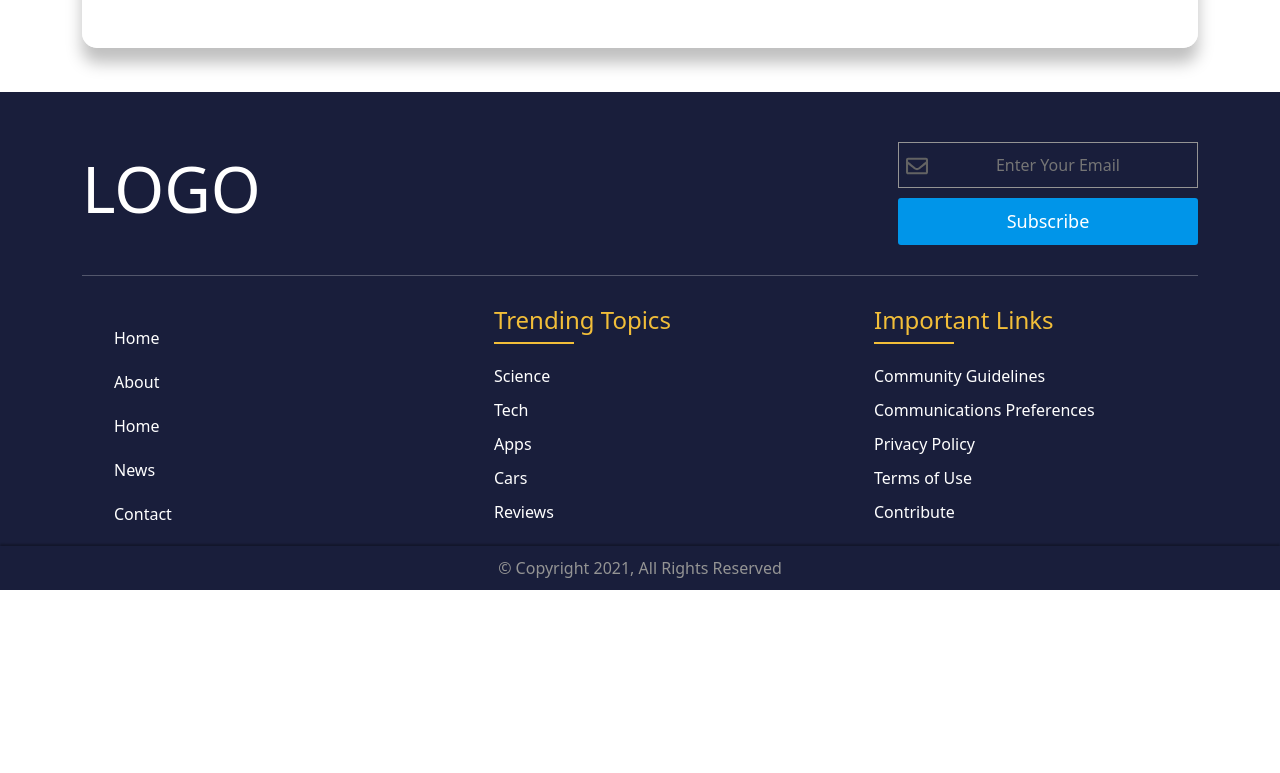
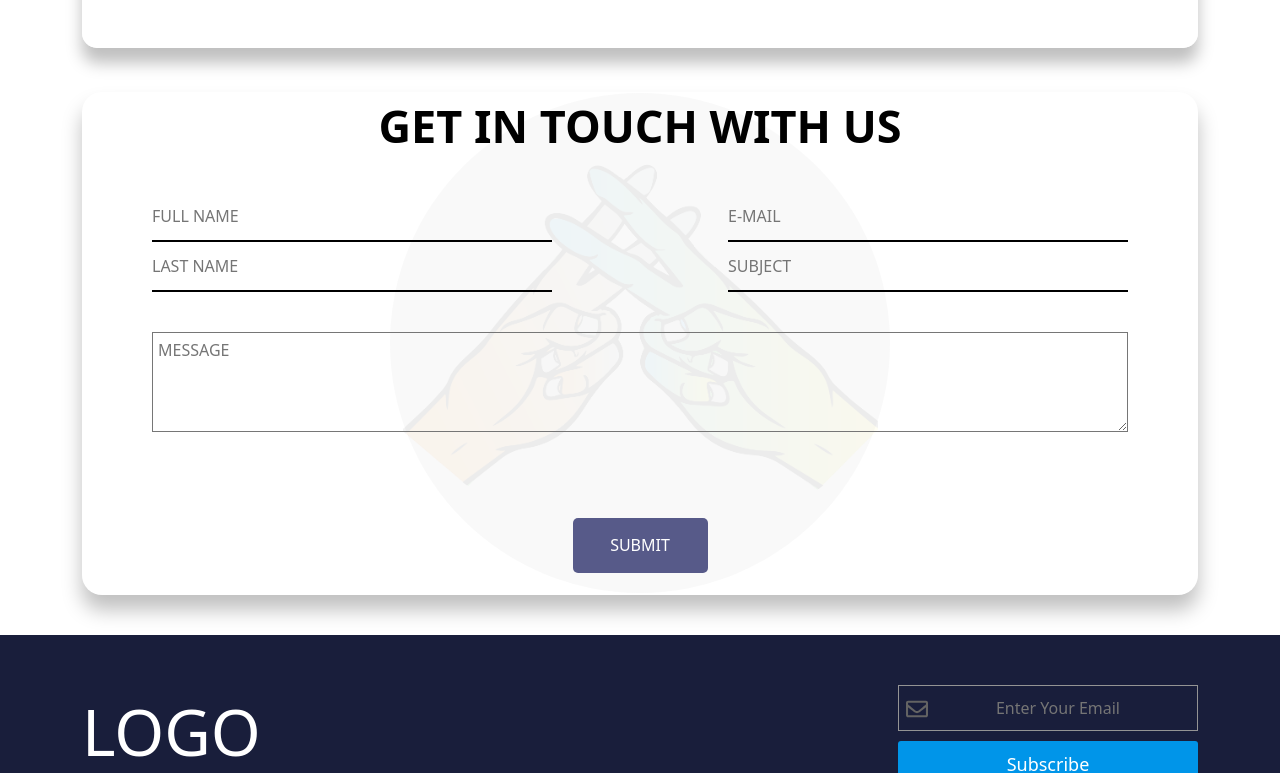
Before and after one commit to BECEF-Network/becef-network-website, a React (Create React App) app: page / in a window 1280 px wide. Shown: the part 1708-2481 px from the top of the page. Before the commit the page ends 2298 px from the top, so only its background shows below. Built offline with nearby package versions, Linux system fonts and the light colour scheme.

Commit message:
contact page 50%

```diff
--- a/src/App.js
+++ b/src/App.js
@@ -2,20 +2,21 @@ import "./App.css";
 import Homepage from "./Components/Homepage/Homepage";
 import Header from "./Components/Header/Header";
 import Slider2 from "./Components/Slider2/Slider2";
-import Footer from './Components/Footer/Footer'
+import Contact from "./Components/Contact/Contact";
+import Footer from "./Components/Footer/Footer";
 
 // bootstrap link
-import '../node_modules/bootstrap/dist/css/bootstrap.min.css'
+import "../node_modules/bootstrap/dist/css/bootstrap.min.css";
 // import Navbar from "./Components/Navbar/Navbar";
-import Contact from './Components/Contact/Contact'
 
 export default function App() {
   return (
     <>
       <Header />
-      <Slider2/>
-        <Homepage />
-      <Footer/>
+      <Slider2 />
+      <Homepage />
+      <Contact />
+      <Footer />
     </>
   );
 }
--- a/src/Components/Contact/Contact.css
+++ b/src/Components/Contact/Contact.css
@@ -0,0 +1,242 @@
+.contact {
+  position: relative;
+  width: 100%;
+  margin-bottom: 40px;
+  box-shadow: 0px 15px 20px rgba(0, 0, 0, 0.25);
+  border-radius: 20px;
+}
+
+.form {
+  position: relative;
+  color: black;
+  z-index: 3;
+}
+
+.contact::before {
+  content: "";
+  background-image: url(./img/hand.png);
+  background-size: 475px 475px;
+  background-repeat: no-repeat;
+  background-position: 50%;
+  position: absolute;
+  top: 0;
+  left: 0;
+  bottom: 0;
+  right: 0;
+  opacity: 0.05;
+  z-index: 2;
+}
+
+.circle {
+  position: absolute;
+  left: 50%;
+  top: 50%;
+  transform: translate(-50%, -50%);
+  height: 500px;
+  width: 500px;
+  border-radius: 50%;
+  background: #c4c4c4;
+  opacity: 0.1;
+}
+
+.title {
+  text-align: center;
+  font-size: 45px;
+  font-weight: 900;
+  text-transform: uppercase;
+  height: 60px;
+}
+
+.input-one {
+  padding-top: 40px;
+  padding-left: 70px;
+  padding-right: 70px;
+}
+.input-two {
+  padding-top: 40px;
+  padding-left: 70px;
+  padding-right: 70px;
+  margin-bottom: 80px;
+}
+
+.input-item {
+  position: relative;
+}
+
+.label {
+  position: absolute;
+  left: 0;
+  top: 20%;
+  text-transform: uppercase;
+  transition: all 300ms;
+  opacity: 0;
+}
+.labelFocus {
+  position: absolute;
+  left: -40px;
+  top: -30%;
+  text-transform: uppercase;
+  background-color: #191e3b;
+  padding: 5px;
+  color: white;
+  border-radius: 5px;
+  font-size: 0.8rem;
+  transition: all 300ms;
+  opacity: 1;
+}
+
+.label-msg {
+  position: absolute;
+  left: 2%;
+  top: 20%;
+  text-transform: uppercase;
+  opacity: 0;
+}
+#name {
+  height: 50px;
+  width: 400px;
+  border: none;
+  border-bottom: 2px solid black;
+  background-color: inherit;
+  outline: none;
+}
+
+.right-side {
+  float: right;
+}
+#textarea {
+  width: 100%;
+  height: 100px;
+  padding: 5px;
+  background-color: inherit;
+  outline: none;
+}
+
+.submit-btn {
+  text-align: center;
+}
+
+.submit-btn button {
+  width: 135px;
+  height: 55px;
+  background-color: #575a89;
+  color: white;
+  border: none;
+  border-radius: 5px;
+  margin-bottom: 22px;
+}
+
+@media only screen and (max-width: 700px) {
+  .title {
+    text-align: center;
+    font-size: 30px;
+    font-weight: 600;
+    padding-top: 20px;
+    text-transform: uppercase;
+    height: 60px;
+  }
+
+  .contact::before {
+    content: "";
+    background-image: url(./img/hand.png);
+    background-size: 300px 300px;
+    background-repeat: no-repeat;
+    background-position: 50%;
+    position: absolute;
+    top: 0;
+    left: 0;
+    bottom: 0;
+    right: 0;
+    opacity: 0.05;
+    z-index: 2;
+  }
+  .circle {
+    position: absolute;
+    left: 50%;
+    top: 50%;
+    transform: translate(-50%, -50%);
+    height: 300px;
+    width: 300px;
+    border-radius: 50%;
+    background: #c4c4c4;
+    opacity: 0.1;
+  }
+
+  .input-one {
+    padding-top: 40px;
+    padding-left: 30px;
+    padding-right: 30px;
+  }
+
+  .input-two {
+    padding-top: 40px;
+    padding-left: 30px;
+    padding-right: 38px;
+    margin-bottom: 30px;
+  }
+  /* .label-msg {
+    position: absolute;
+    left: 10%;
+    top: 20%;
+    text-transform: uppercase;
+    opacity: 0;
+  } */
+  #name {
+    height: 50px;
+    width: 280px;
+    border: none;
+    border-bottom: 2px solid black;
+    background-color: inherit;
+    outline: none;
+  }
+  .right-side {
+    float: left;
+  }
+  .submit-btn button {
+    width: 120px;
+    height: 45px;
+    background-color: #575a89;
+    color: white;
+    border: none;
+    border-radius: 5px;
+    margin-bottom: 22px;
+  }
+
+  #textarea {
+    width: 100%;
+    height: 100px;
+    padding: 5px;
+    background-color: inherit;
+    outline: none;
+  }
+  .labelFocus {
+    position: absolute;
+    left: -25px;
+    top: -30%;
+    text-transform: uppercase;
+    background-color: #191e3b;
+    padding: 5px;
+    color: white;
+    border-radius: 5px;
+    font-size: 0.8rem;
+    transition: all 300ms;
+    opacity: 1;
+  }
+}
+
+@media only screen and (max-width: 968px) {
+  #name {
+    height: 50px;
+    width: 260px;
+    border: none;
+    border-bottom: 2px solid black;
+    background-color: inherit;
+    outline: none;
+  }
+  .label-msg {
+    position: absolute;
+    left: 5%;
+    top: 15%;
+    text-transform: uppercase;
+  }
+}
--- a/src/Components/Contact/Contact.js
+++ b/src/Components/Contact/Contact.js
@@ -1,8 +1,142 @@
 import React from "react";
+import { useState } from "react";
 import "./Contact.css";
 
-export default function Contact(){
+export default function Contact() {
+  const [state, setState] = useState({
+    fullName: "",
+    lastName: "",
+    email: "",
+    subject: "",
+    message: "",
+  });
+
+  const handleFocus = (e) => {
+    setState({
+      [e.target.name]: e.target.name,
+    });
+  };
+
+  const handleBlur = (e) => {
+    setState({
+      [e.target.name]: "",
+    });
+  };
   return (
-    <h1>Hello!</h1>
+    <>
+      <div className="container">
+        <div className="contact">
+          <div className="circle"></div>
+          <div className="form">
+            <div className="title">
+              <p>get in touch with us</p>
+            </div>
+
+            <div className="row input-one">
+              <div className="col-md-6">
+                <div className="input-item">
+                  <input
+                    id="name"
+                    name="fullName"
+                    type="text"
+                    onFocus={handleFocus}
+                    onBlur={handleBlur}
+                    placeholder="FULL NAME"
+                  />
+                  <label
+                    htmlFor="name"
+                    className={
+                      state.fullName === "fullName" ? "labelFocus" : "label"
+                    }
+                  >
+                    full name
+                  </label>
+                </div>
+
+                <div className="input-item">
+                  <input
+                    onFocus={handleFocus}
+                    onBlur={handleBlur}
+                    id="name"
+                    name="lastName"
+                    type="text"
+                    placeholder="LAST NAME"
+                  />
+                  <label
+                    htmlFor="name"
+                    className={
+                      state.lastName === "lastName" ? "labelFocus" : "label"
+                    }
+                  >
+                    last name
+                  </label>
+                </div>
+              </div>
+              <div className="col-md-6 ">
+                <div className="input-item right-side">
+                  <input
+                    onFocus={handleFocus}
+                    onBlur={handleBlur}
+                    id="name"
+                    name="email"
+                    type="email"
+                    placeholder="E-MAIL"
+                  />
+                  <label
+                    htmlFor="name"
+                    className={state.email === "email" ? "labelFocus" : "label"}
+                  >
+                    e-mail
+                  </label>
+                </div>
+
+                <div className="input-item right-side">
+                  <input
+                    onFocus={handleFocus}
+                    onBlur={handleBlur}
+                    id="name"
+                    name="subject"
+                    type="text"
+                    placeholder="SUBJECT"
+                  />
+                  <label
+                    htmlFor="name"
+                    className={
+                      state.subject === "subject" ? "labelFocus" : "label"
+                    }
+                  >
+                    subject
+                  </label>
+                </div>
+              </div>
+            </div>
+
+            <div className="row input-two">
+              <div className="input-item">
+                <textarea
+                  onFocus={handleFocus}
+                  onBlur={handleBlur}
+                  name="message"
+                  id="textarea"
+                  placeholder="MESSAGE"
+                ></textarea>
+                <label
+                  htmlFor="textarea"
+                  className={
+                    state.message === "message" ? "labelFocus" : "label-msg"
+                  }
+                >
+                  Message
+                </label>
+              </div>
+            </div>
+
+            <div className="submit-btn">
+              <button type="submit"> SUBMIT</button>
+            </div>
+          </div>
+        </div>
+      </div>
+    </>
   );
 }
```
Also changed, not shown: src/Components/Contact/img/hand.png (added).
